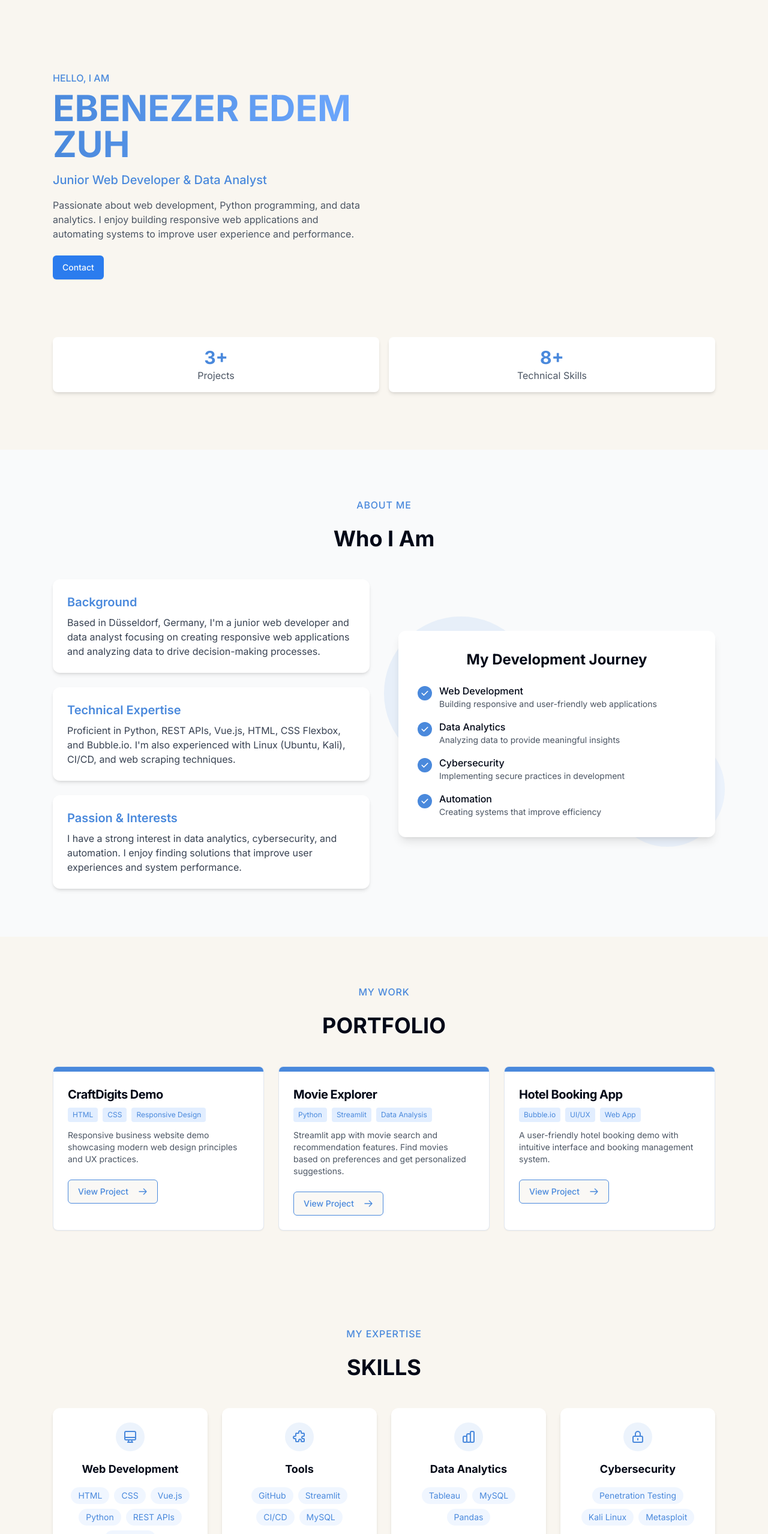
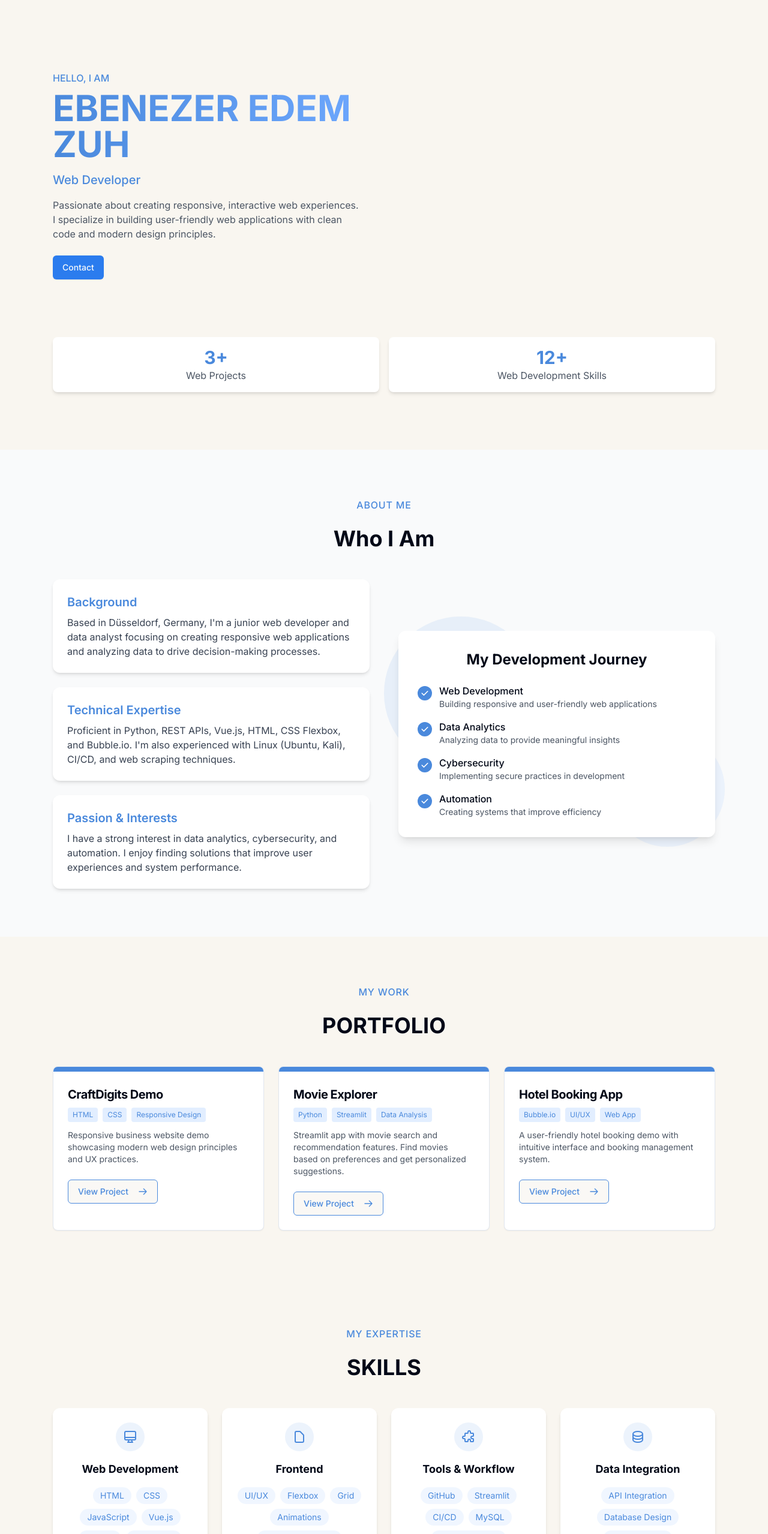
Before and after one commit to Diplocity/zuhwebstudio, a React (Vite) app: page / in a window 1280 px wide. Shown: the part 234-2792 px from the top of the page at 60% size. Built offline with nearby package versions, Linux system fonts and the light colour scheme.

Commit message:
Refactor: Focus on web dev and remove portfolio
- Updated the website to emphasize web development skills.
- Removed the portfolio section from the contact section.

```diff
--- a/src/components/ContactSection.tsx
+++ b/src/components/ContactSection.tsx
@@ -9,10 +9,10 @@ const ContactSection = () => {
         <h3 className="section-subtitle">GET IN TOUCH</h3>
         <h2 className="section-title mb-4">CONTACT</h2>
         <p className="text-center text-gray-600 mb-12 max-w-xl mx-auto">
-          Are you looking for a web developer with data analytics skills? I'd be happy to connect!
+          Looking for a web developer to bring your project to life? I specialize in responsive, user-friendly web applications. Let's connect!
         </p>
 
-        <div className="grid grid-cols-1 md:grid-cols-2 lg:grid-cols-3 gap-6">
+        <div className="grid grid-cols-1 md:grid-cols-3 gap-6">
           <Card className="text-center hover:shadow-lg transition-all">
             <CardContent className="pt-6">
               <div className="mb-4 mx-auto bg-blue/10 h-16 w-16 rounded-full flex items-center justify-center">
@@ -87,33 +87,20 @@ const ContactSection = () => {
                     LinkedIn
                   </a>
                 </Button>
-                <Button asChild variant="outline" className="w-full border-blue text-blue hover:bg-blue hover:text-white">
-                  <a
-                    href="https://ebenezer-portfolio.streamlit.app/"
-                    target="_blank"
-                    rel="noopener noreferrer"
-                    className="flex items-center justify-center"
-                  >
-                    <svg xmlns="http://www.w3.org/2000/svg" className="h-5 w-5 mr-2" fill="none" viewBox="0 0 24 24" stroke="currentColor">
-                      <path strokeLinecap="round" strokeLinejoin="round" strokeWidth={2} d="M21 13.255A23.931 23.931 0 0112 15c-3.183 0-6.22-.62-9-1.745M16 6V4a2 2 0 00-2-2h-4a2 2 0 00-2 2v2m4 6h.01M5 20h14a2 2 0 002-2V8a2 2 0 00-2-2H5a2 2 0 00-2 2v10a2 2 0 002 2z" />
-                    </svg>
-                    Portfolio
-                  </a>
-                </Button>
               </div>
             </CardContent>
           </Card>
 
           <div className="bg-gradient-to-br from-blue to-blue-light rounded-lg text-white p-8 flex flex-col justify-center">
-            <h3 className="text-2xl font-bold mb-4">Let's Work Together!</h3>
-            <p className="mb-6">I'm currently open to new opportunities and collaborations. Feel free to reach out if you have a project in mind or just want to connect.</p>
+            <h3 className="text-2xl font-bold mb-4">Ready to Build Your Web Presence?</h3>
+            <p className="mb-6">I specialize in creating responsive, user-friendly web applications that deliver exceptional user experiences. Let's bring your vision to life!</p>
             <div className="flex justify-center">
               <Button asChild className="bg-white text-blue hover:bg-opacity-90">
                 <a href="mailto:ebenezuh@gmail.com" className="flex items-center">
                   <svg xmlns="http://www.w3.org/2000/svg" className="h-5 w-5 mr-2" fill="none" viewBox="0 0 24 24" stroke="currentColor">
                     <path strokeLinecap="round" strokeLinejoin="round" strokeWidth={2} d="M3 8l7.89 5.26a2 2 0 002.22 0L21 8M5 19h14a2 2 0 002-2V7a2 2 0 00-2-2H5a2 2 0 00-2 2v10a2 2 0 002 2z" />
                   </svg>
-                  Send me an email
+                  Start a project
                 </a>
               </Button>
             </div>
--- a/src/components/HeroSection.tsx
+++ b/src/components/HeroSection.tsx
@@ -13,9 +13,9 @@ const HeroSection = () => {
           <div className="animate-fade-in-up">
             <p className="text-blue font-medium mb-2">HELLO, I AM</p>
             <h1 className="text-4xl md:text-5xl lg:text-6xl font-bold mb-4 text-gradient">EBENEZER EDEM ZUH</h1>
-            <h2 className="text-xl text-blue font-medium mb-4">Junior Web Developer & Data Analyst</h2>
+            <h2 className="text-xl text-blue font-medium mb-4">Web Developer</h2>
             <p className="text-gray-600 mb-6 max-w-lg">
-              Passionate about web development, Python programming, and data analytics. I enjoy building responsive web applications and automating systems to improve user experience and performance.
+              Passionate about creating responsive, interactive web experiences. I specialize in building user-friendly web applications with clean code and modern design principles.
             </p>
             <Button onClick={scrollToContact} className="btn-primary">
               Contact
@@ -36,11 +36,11 @@ const HeroSection = () => {
         <div className="mt-16 md:mt-24 grid grid-cols-2 gap-4">
           <div className="bg-white rounded-lg p-4 shadow-md text-center">
             <h3 className="font-bold text-2xl md:text-3xl text-blue">3+</h3>
-            <p className="text-gray-600 text-sm md:text-base">Projects</p>
+            <p className="text-gray-600 text-sm md:text-base">Web Projects</p>
           </div>
           <div className="bg-white rounded-lg p-4 shadow-md text-center">
-            <h3 className="font-bold text-2xl md:text-3xl text-blue">8+</h3>
-            <p className="text-gray-600 text-sm md:text-base">Technical Skills</p>
+            <h3 className="font-bold text-2xl md:text-3xl text-blue">12+</h3>
+            <p className="text-gray-600 text-sm md:text-base">Web Development Skills</p>
           </div>
         </div>
       </div>
--- a/src/components/SkillsSection.tsx
+++ b/src/components/SkillsSection.tsx
@@ -2,19 +2,19 @@
 const skillCategories = [
   {
     title: "Web Development",
-    skills: ["HTML", "CSS", "Vue.js", "Python", "REST APIs", "Bubble.io"]
+    skills: ["HTML", "CSS", "JavaScript", "Vue.js", "Python", "REST APIs", "Responsive Design", "Bubble.io"]
   },
   {
-    title: "Tools",
-    skills: ["GitHub", "Streamlit", "CI/CD", "MySQL"]
+    title: "Frontend",
+    skills: ["UI/UX", "Flexbox", "Grid", "Animations", "Web Accessibility"]
   },
   {
-    title: "Data Analytics",
-    skills: ["Tableau", "MySQL", "Pandas"]
+    title: "Tools & Workflow",
+    skills: ["GitHub", "Streamlit", "CI/CD", "MySQL", "Version Control"]
   },
   {
-    title: "Cybersecurity",
-    skills: ["Penetration Testing", "Kali Linux", "Metasploit"]
+    title: "Data Integration",
+    skills: ["API Integration", "Database Design", "Data Fetching", "State Management"]
   }
 ];
 
@@ -27,14 +27,14 @@ const SkillCard = ({ title, skills }: { title: string, skills: string[] }) => {
             {title === "Web Development" && (
               <path strokeLinecap="round" strokeLinejoin="round" strokeWidth={2} d="M9.75 17L9 20l-1 1h8l-1-1-.75-3M3 13h18M5 17h14a2 2 0 002-2V5a2 2 0 00-2-2H5a2 2 0 00-2 2v10a2 2 0 002 2z" />
             )}
-            {title === "Tools" && (
+            {title === "Frontend" && (
+              <path strokeLinecap="round" strokeLinejoin="round" strokeWidth={2} d="M7 21h10a2 2 0 002-2V9.414a1 1 0 00-.293-.707l-5.414-5.414A1 1 0 0012.586 3H7a2 2 0 00-2 2v14a2 2 0 002 2z" />
+            )}
+            {title === "Tools & Workflow" && (
               <path strokeLinecap="round" strokeLinejoin="round" strokeWidth={2} d="M11 4a2 2 0 114 0v1a1 1 0 001 1h3a1 1 0 011 1v3a1 1 0 01-1 1h-1a2 2 0 100 4h1a1 1 0 011 1v3a1 1 0 01-1 1h-3a1 1 0 01-1-1v-1a2 2 0 10-4 0v1a1 1 0 01-1 1H7a1 1 0 01-1-1v-3a1 1 0 00-1-1H4a2 2 0 110-4h1a1 1 0 001-1V7a1 1 0 011-1h3a1 1 0 001-1V4z" />
             )}
-            {title === "Data Analytics" && (
-              <path strokeLinecap="round" strokeLinejoin="round" strokeWidth={2} d="M9 19v-6a2 2 0 00-2-2H5a2 2 0 00-2 2v6a2 2 0 002 2h2a2 2 0 002-2zm0 0V9a2 2 0 012-2h2a2 2 0 012 2v10m-6 0a2 2 0 002 2h2a2 2 0 002-2m0 0V5a2 2 0 012-2h2a2 2 0 012 2v14a2 2 0 01-2 2h-2a2 2 0 01-2-2z" />
-            )}
-            {title === "Cybersecurity" && (
-              <path strokeLinecap="round" strokeLinejoin="round" strokeWidth={2} d="M12 15v2m-6 4h12a2 2 0 002-2v-6a2 2 0 00-2-2H6a2 2 0 00-2 2v6a2 2 0 002 2zm10-10V7a4 4 0 00-8 0v4h8z" />
+            {title === "Data Integration" && (
+              <path strokeLinecap="round" strokeLinejoin="round" strokeWidth={2} d="M4 7v10c0 2.21 3.582 4 8 4s8-1.79 8-4V7M4 7c0 2.21 3.582 4 8 4s8-1.79 8-4M4 7c0-2.21 3.582-4 8-4s8 1.79 8 4m0 5c0 2.21-3.582 4-8 4s-8-1.79-8-4" />
             )}
           </svg>
         </div>
```
